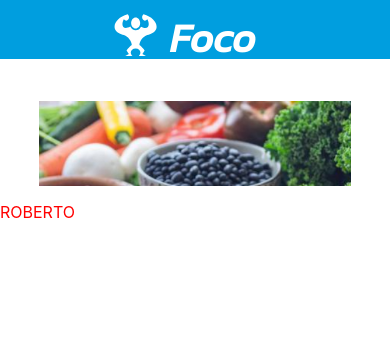
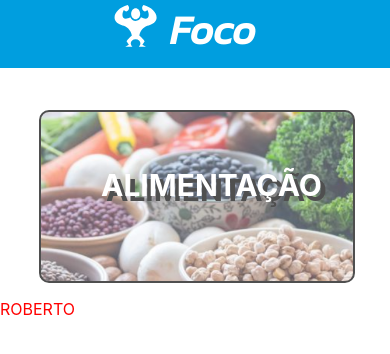
Before and after one commit to BrenoGuiaro/Focowww, a React (Create React App) app: page / in a window 390 px wide. Shown: the top 354 px of the page. Built offline with nearby package versions, Linux system fonts and the light colour scheme.

Commit message:
arrumando 1.2

```diff
--- a/src/CSS/Home.css
+++ b/src/CSS/Home.css
@@ -5,6 +5,7 @@
     background-size: cover;
     margin-left: 10vw;
     margin-top: 5vh;
+    filter: opacity(69%);
 
 }
 
@@ -12,9 +13,22 @@
     color: pink;
 }
 
+.textA{
+    font-size: 30px;
+    color: white;
+    font-weight: bold;
+    padding: 20px;
+    padding-left: 60px;
+    padding-top: 25px;
+    text-shadow: 5px 5px black;
+    filter: opacity(100%);
+}
+
 @media (max-width: 425px){
     .alim{
-        height: 10vh;
+        height: 20vh;
+        border: 2px solid black;
+        border-radius: 10px;
     }
     .R{
         color: red;
--- a/src/CSS/NavBar.css
+++ b/src/CSS/NavBar.css
@@ -28,12 +28,13 @@
 
 @media (max-width: 425px){
     .fundoBar{
-        height: 7vh;
+        height: 8vh;
     }
     .title{
-        padding-top: 1vh;
+        padding-top: 0%;
+
     }
     .logo{
-        padding-top: 1.5vh;
+        padding-top: 0.4vh;
     }
 }
--- a/src/Pages/Home.js
+++ b/src/Pages/Home.js
@@ -4,7 +4,9 @@ import '../CSS/Home.css'
 export const Home = () => {
   return (
     <>
-      <div className='alim'></div>
+      <div className='alim'>
+        <p className='textA'>ALIMENTAÇÃO</p>
+      </div>
       <p className='R'>ROBERTO</p>
     </>
 
```
